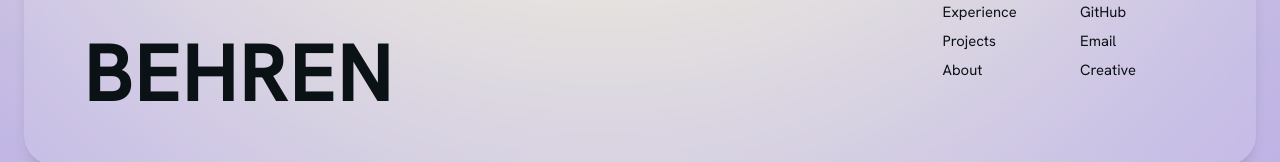
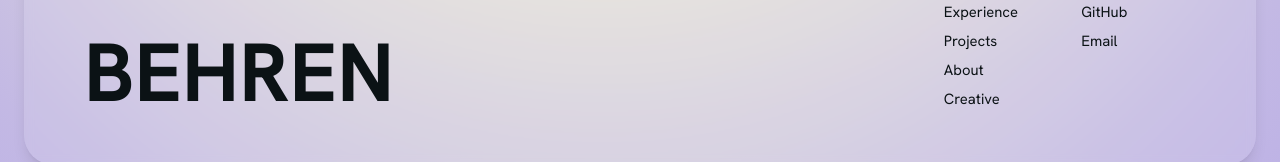
Before and after one commit to myavonbehren/portfolio, a Next.js app in the folder mya-portfolio/: page / in a window 1280 px wide. Shown: the part 2209-2371 px from the top of the page. Built offline with nearby package versions, Linux system fonts and the light colour scheme; no server answers; the database is empty.

Commit message:
update links

```diff
--- a/mya-portfolio/src/app/_components/footer.tsx
+++ b/mya-portfolio/src/app/_components/footer.tsx
@@ -16,6 +16,7 @@ const Footer = () => {
                         <Link href="/#experience">Experience</Link>
                         <Link href="/#projects">Projects</Link>
                         <Link href="/#about">About</Link>
+                        <Link href="/creative">Creative</Link>
                     </ul>
                 </div>
 
@@ -29,7 +30,6 @@ const Footer = () => {
                             GitHub
                         </a>
                         <a href="mailto:myakvb@gmail.com" target="_blank">Email</a>
-                        <Link href="/creative">Creative</Link>
                     </ul>
                 </div>
                 </div>
```
